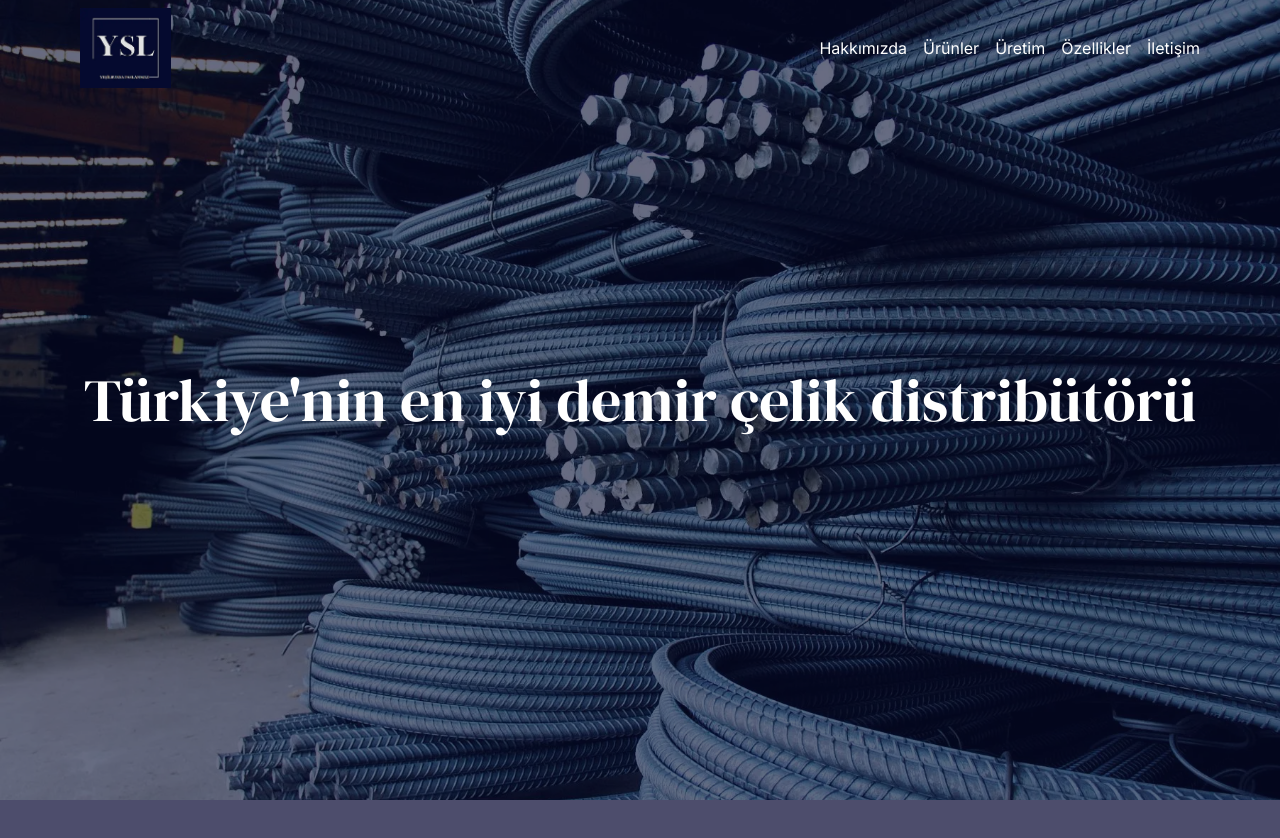
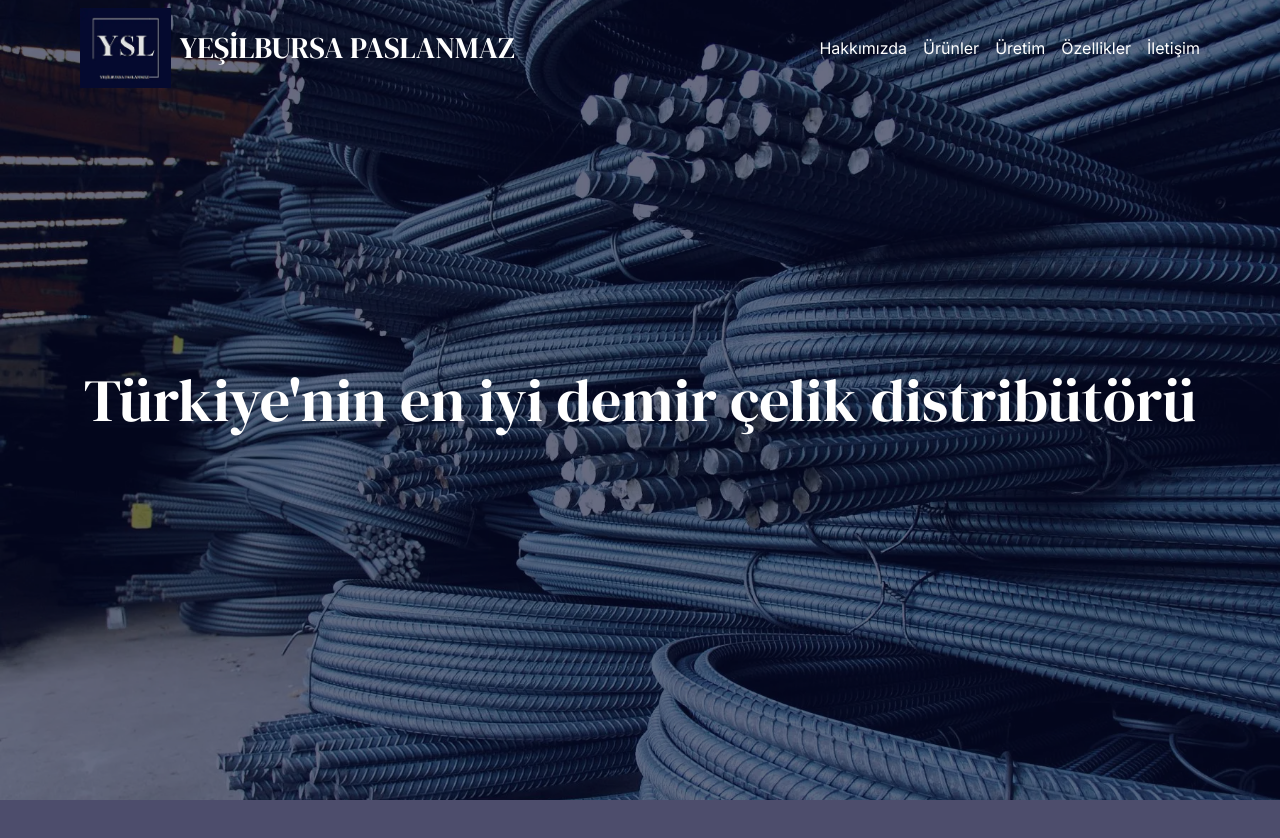
Before and after one commit to GokdenizCakir/YesilBursa-website, a Next.js app: page / in a window 1280 px wide. Shown: the top 838 px of the page. Built offline with nearby package versions, Linux system fonts and the light colour scheme.

Commit message:
added title

```diff
--- a/app/components/Navbar.jsx
+++ b/app/components/Navbar.jsx
@@ -1,7 +1,10 @@
 'use client';
 
+import { DM_Serif_Display } from 'next/font/google';
 import Link from 'next/link';
 import React from 'react';
+
+const font = DM_Serif_Display({ subsets: ['latin'], weight: '400' });
 
 const Navbar = () => {
   const [menuOpened, setMenuOpened] = React.useState(false);
@@ -24,7 +27,10 @@ const Navbar = () => {
       }  fixed w-screen z-[1000] transition-all duration-500 pl-0 lg:pl-20 lg:py-2 px-4 lg:px-20 text-white`}
     >
       <div className='flex items-center justify-between'>
-        <img src='/ysll.webp' className='h-20' alt='ysll' />
+        <div className='flex items-center md:text-xl lg:text-3xl gap-2'>
+          <img src='/ysll.webp' className='h-20' alt='ysll' />
+          <h2 className={font.className}>YEŞİLBURSA PASLANMAZ</h2>
+        </div>
         <div className='sm:flex justify-between hidden gap-4'>
           <Link href='#'>Hakkımızda</Link>
           <Link href='#'>Ürünler</Link>
```
